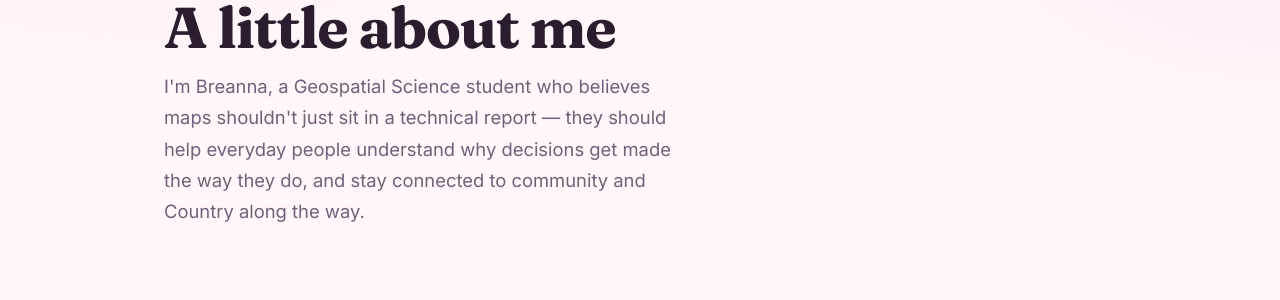
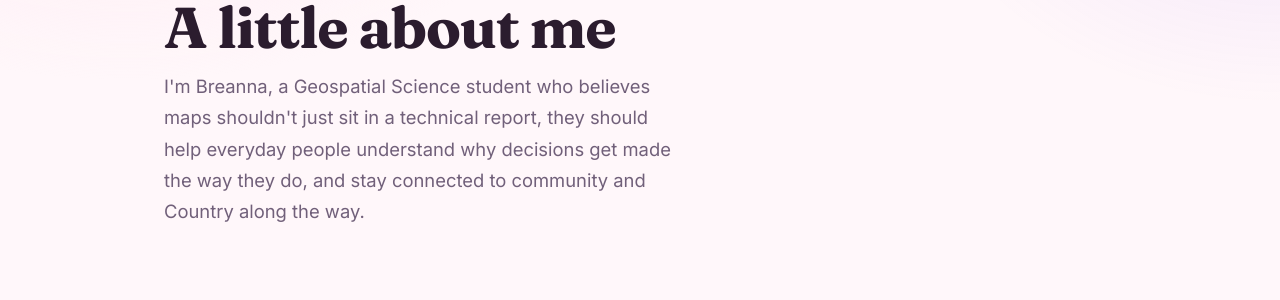
Before and after one commit to Bree-B/Bree-B.GitHub.io, a Jekyll site: the page built from About.md, in a window 1280 px wide and 900 px high. Shown: the part 177-477 px from the top of the window. Built offline with Jekyll 4.4.1, drawn with Linux system fonts in a browser that asks for light colours.

```diff
--- a/About.md
+++ b/About.md
@@ -12,7 +12,7 @@ description: >-
   <h1>A little about me</h1>
   <p class="lead">
     I'm Breanna, a Geospatial Science student who believes maps shouldn't just
-    sit in a technical report — they should help everyday people understand why
+    sit in a technical report, they should help everyday people understand why
     decisions get made the way they do, and stay connected to community and
     Country along the way.
   </p>
```
